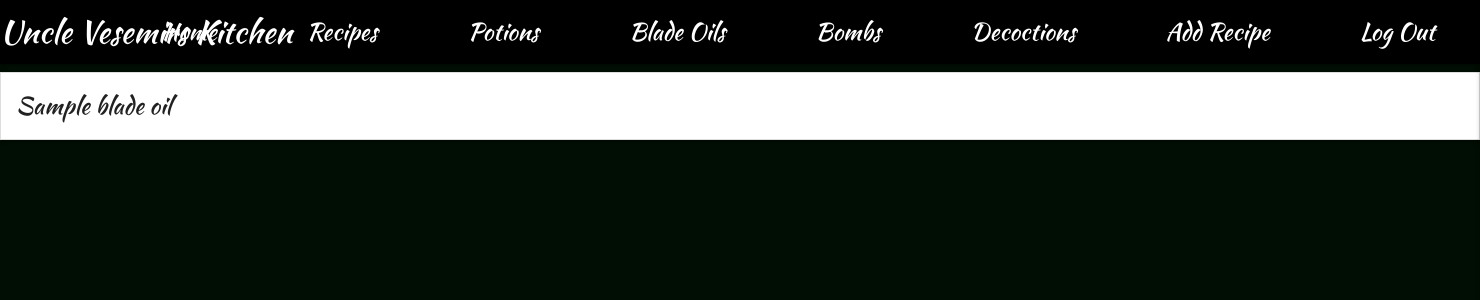
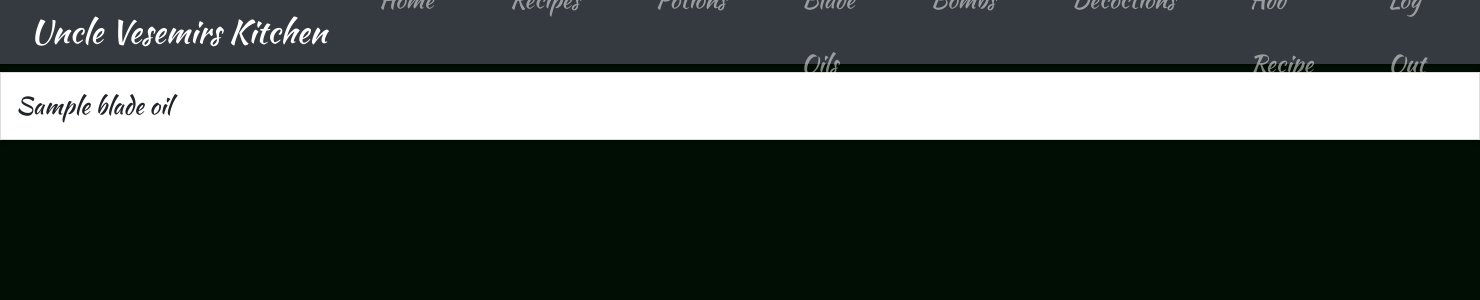
Before and after one commit to Ash066/uncle-vesemirs-kitchen, a Flask app: page /get_blade_oils in a window 1480 px wide. Shown: the top 300 px of the page. Run offline with Flask 2, Linux system fonts and the light colour scheme; the visitor is signed in with stand-in values (Sample User, id 1); a database or web service that is not in the repository returns one stand-in record (values such as "Sample title"); some libraries are stand-ins or nearby versions.

Commit message:
Information within materialise collapse components formatted. Bootstrap Navbar intialised

```diff
--- a/templates/base.html
+++ b/templates/base.html
@@ -1,69 +1,54 @@
+
+
 <!DOCTYPE html>
 <html lang="en">
 	<head>
 		<meta charset="UTF-8">
 		<meta name="viewport" content="width=device-width, initial-scale=1.0">
-    <link rel="stylesheet" href="https://cdnjs.cloudflare.com/ajax/libs/font-awesome/5.13.1/css/all.min.css"
-        integrity="sha512-xA6Hp6oezhjd6LiLZynuukm80f8BoZ3OpcEYaqKoCV3HKQDrYjDE1Gu8ocxgxoXmwmSzM4iqPvCsOkQNiu41GA==" crossorigin="anonymous" type="text/css">
+		<link rel="stylesheet" href="https://cdn.jsdelivr.net/npm/bootstrap@4.5.3/dist/css/bootstrap.min.css"
+            integrity="sha384-TX8t27EcRE3e/ihU7zmQxVncDAy5uIKz4rEkgIXeMed4M0jlfIDPvg6uqKI2xXr2" crossorigin="anonymous">
          <link rel="stylesheet" href="https://cdnjs.cloudflare.com/ajax/libs/materialize/1.0.0/css/materialize.min.css" type="text/css">
-    <link rel="stylesheet" href="static/css/style.css" type="text/css">
-    {% block styles %}
-    {% endblock %}
-    <title>Uncle Vesemirs Kitchen</title>
+		<link href="https://cdnjs.cloudflare.com/ajax/libs/font-awesome/5.15.1/css/all.min.css" rel="stylesheet">
+		<link rel="stylesheet" href="static/css/style.css">
+		<title>Uncle Vesemir's Kitchen</title>
 	</head>
-<body class="bg">
-
+	<body>
+        <!-- Top navigation bar with links and brand name -->
         <header>
-        <!-- top navbar -->
-		<nav class="nav-extended black">
-			<div class="nav-wrapper">
-				<a href="{{ url_for('get_landing') }}" class="brand-logo nav-name">Uncle Vesemirs Kitchen</a>
-				<a href="#" data-target="mobile-demo" class="sidenav-trigger right"><i class="fas fa-bars"></i></a>
-				<ul class="right hide-on-med-and-down">
-					<li><a class="nav-link" href="{{ url_for('get_landing') }}">Home</a></li>
-					<li><a class="nav-link" href="{{ url_for('get_recipes') }}">Recipes</a></li>
-					<li><a class="nav-link" href="{{ url_for('get_potions') }}">Potions</a></li>
-					<li><a class="nav-link" href="{{ url_for('get_blade_oils') }}">Blade Oils</a></li>
-                    <li><a class="nav-link" href="{{ url_for('get_bombs') }}">Bombs</a></li>
-                    <li><a class="nav-link" href="{{ url_for('get_decoctions') }}">Decoctions</a></li>
+            <nav class="navbar navbar-dark bg-dark navbar-expand-lg  navbar-fixed-top ">
+                <div class="container-fluid">
+                    <a class="navbar-brand nav-name" href="{{ url_for('get_landing') }}">Uncle Vesemirs Kitchen</a>
+                    <button class="navbar-toggler" data-toggle="collapse" data-target="#navMenu"><span
+                        class="navbar-toggler-icon"></span></button>
+                    <div class="collapse navbar-collapse " id="navMenu">
+                        <ul class="navbar-nav ml-auto">
+                            <li class="nav-item"><a class="nav-link" href="{{ url_for('get_landing') }}">Home</a></li>
+                            <li class="nav-item"><a class="nav-link" href="{{ url_for('get_recipes') }}">Recipes</a></li>
+                            <li class="nav-item"><a class="nav-link" href="{{ url_for('get_potions') }}">Potions</a></li>
+                            <li class="nav-item"><a class="nav-link" href="{{ url_for('get_blade_oils') }}">Blade Oils</a></li>
+                            <li class="nav-item"><a class="nav-link" href="{{ url_for('get_bombs') }}">Bombs</a></li>
+                            <li class="nav-item"><a class="nav-link" href="{{ url_for('get_decoctions') }}">Decoctions</a></li>
                             {% if session.user %}
-                        <li><a class="nav-link" href="{{ url_for('add_recipe') }}">Add Recipe</a></li>
-                        <li><a class="nav-link" href="{{ url_for('logout') }}">Log Out</a></li>
+                                <li class="nav-item"><a class="nav-link" href="{{ url_for('add_recipe') }}">Add Recipe</a></li>
+                                <li class="nav-item"><a class="nav-link" href="{{ url_for('logout') }}">Log Out</a></li>
                             {% else %}
-                        <li><a class="nav-link" href="{{ url_for('login') }}">Log In</a></li>
-                        <li><a class="nav-link" href="{{ url_for('register') }}">Register</a></li>
+                                <li class="nav-item"><a class="nav-link" href="{{ url_for('login') }}">Log In</a></li>
+                                <li class="nav-item"><a class="nav-link" href="{{ url_for('register') }}">Register</a></li>
                             {% endif %}
                         </ul>
                     </div>
+                </div>
             </nav>
-
-        <!-- mobile sidenav -->
-		<ul class="sidenav" id="mobile-demo">
-            <li><h4 class="center-align">Uncle Vesemirs Kitchen</h4></li>
-            <li><a class="nav-link" href="{{ url_for('get_landing') }}">Home</a></li>
-            <li><a class="nav-link" href="{{ url_for('get_recipes') }}">Recipes</a></li>
-            <li><a class="nav-link" href="{{ url_for('get_potions') }}">Potions</a></li>
-            <li><a class="nav-link" href="{{ url_for('get_blade_oils') }}">Blade Oils</a></li>
-            <li><a class="nav-link" href="{{ url_for('get_bombs') }}">Bombs</a></li>
-            <li><a class="nav-link" href="{{ url_for('get_decoctions') }}">Decoctions</a></li>
-            {% if session.user %}
-                <li><a class="nav-link" href="{{ url_for('add_recipe') }}">Add Recipe</a></li>
-                <li><a class="nav-link" href="{{ url_for('logout') }}">Log Out</a></li>
-            {% else %}
-                <li><a class="nav-link" href="{{ url_for('login') }}">Log In</a></li>
-                <li><a class="nav-link" href="{{ url_for('register') }}">Register</a></li>
-            {% endif %}
-		</ul>
         </header>
 
         {% block content %}
         {% endblock %}
 
-    <script src="https://code.jquery.com/jquery-3.5.1.min.js"
-        integrity="sha256-9/aliU8dGd2tb6OSsuzixeV4y/faTqgFtohetphbbj0=" crossorigin="anonymous"></script>
+		<!-- Javascript import for bootstrap elements -->
+		<script src="https://ajax.googleapis.com/ajax/libs/jquery/3.2.1/jquery.min.js"></script>
+		<script src="https://cdnjs.cloudflare.com/ajax/libs/popper.js/1.12.6/umd/popper.min.js"></script>
+        <script src="https://maxcdn.bootstrapcdn.com/bootstrap/4.0.0/js/bootstrap.min.js"></script>
         <script src="https://cdnjs.cloudflare.com/ajax/libs/materialize/1.0.0/js/materialize.min.js"></script>
         <script src="{{ url_for('static', filename='js/script.js') }}"></script>
-    {% block scripts %}
-    {% endblock %}
 	</body>
 </html>
--- a/templates/blade_oils.html
+++ b/templates/blade_oils.html
@@ -6,9 +6,9 @@
     <li>
       <div class="collapsible-header">{{ blade_oil.name }}</div>
       <div class="collapsible-body">
-        {{ blade_oil.ingredients }}<br>
-        {{ blade_oil.effect }}<br>
-        {{ blade_oil.charges }}<br>
+        <p>Charges: {{ blade_oil.charges }}</p>
+        <p>Ingredients: <br> {{ blade_oil.ingredients }}</p>
+        <p>Effect: <br>{{ blade_oil.effect }}</p>
       </div>
     </li>
     {% endfor %}
--- a/templates/bombs.html
+++ b/templates/bombs.html
@@ -6,9 +6,9 @@
     <li>
       <div class="collapsible-header">{{ bomb.name }}</div>
       <div class="collapsible-body">
-        {{ bomb.ingredients }}<br>
-        {{ bomb.effect }}<br>
-        {{ bomb.charges }}<br>
+        <p>Charges: {{ bomb.charges }}</p>
+        <p>Ingredients: <br> {{ bomb.ingredients }}</p>
+        <p>Effect: <br>{{ bomb.effect }}</p>
       </div>
     </li>
     {% endfor %}
--- a/templates/decoctions.html
+++ b/templates/decoctions.html
@@ -6,9 +6,9 @@
     <li>
       <div class="collapsible-header">{{ decoction.name }}</div>
       <div class="collapsible-body">
-        {{ decoction.ingredients }}<br>
-        {{ decoction.effect }}<br>
-        {{ decoction.duration }}<br>
+        <p>Duration: {{ decoction.duration }}</p>
+        <p>Ingredients: <br> {{ decoction.ingredients }}</p>
+        <p>Effect: <br> {{ decoction.effect }}</p>
       </div>
     </li>
     {% endfor %}
--- a/templates/potions.html
+++ b/templates/potions.html
@@ -6,9 +6,9 @@
     <li>
       <div class="collapsible-header">{{ potion.name }}</div>
       <div class="collapsible-body">
-        {{ potion.ingredients }}<br>
-        {{ potion.effect }}<br>
-        {{ potion.toxicity }}<br>
+        <p>Toxicity: {{ potion.toxicity }}</p>
+        <p>Ingredients: <br> {{ potion.ingredients }}</p>
+        <p>Effect: <br> {{ potion.effect }}</p>
       </div>
     </li>
     {% endfor %}
```
Also changed, not shown: templates/recipes.html (+6 -6 lines). Lines whose indentation alone changed are shown as unchanged.
